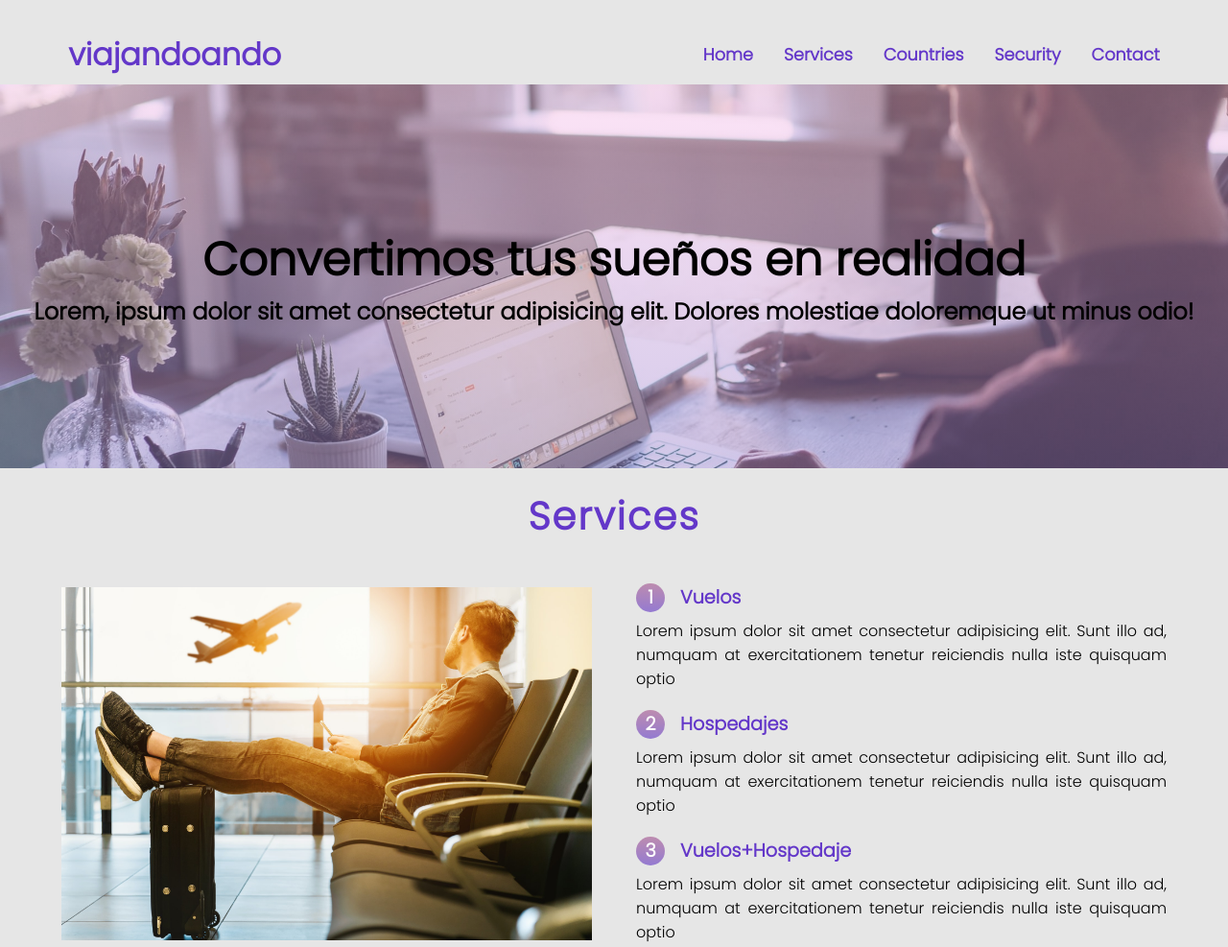
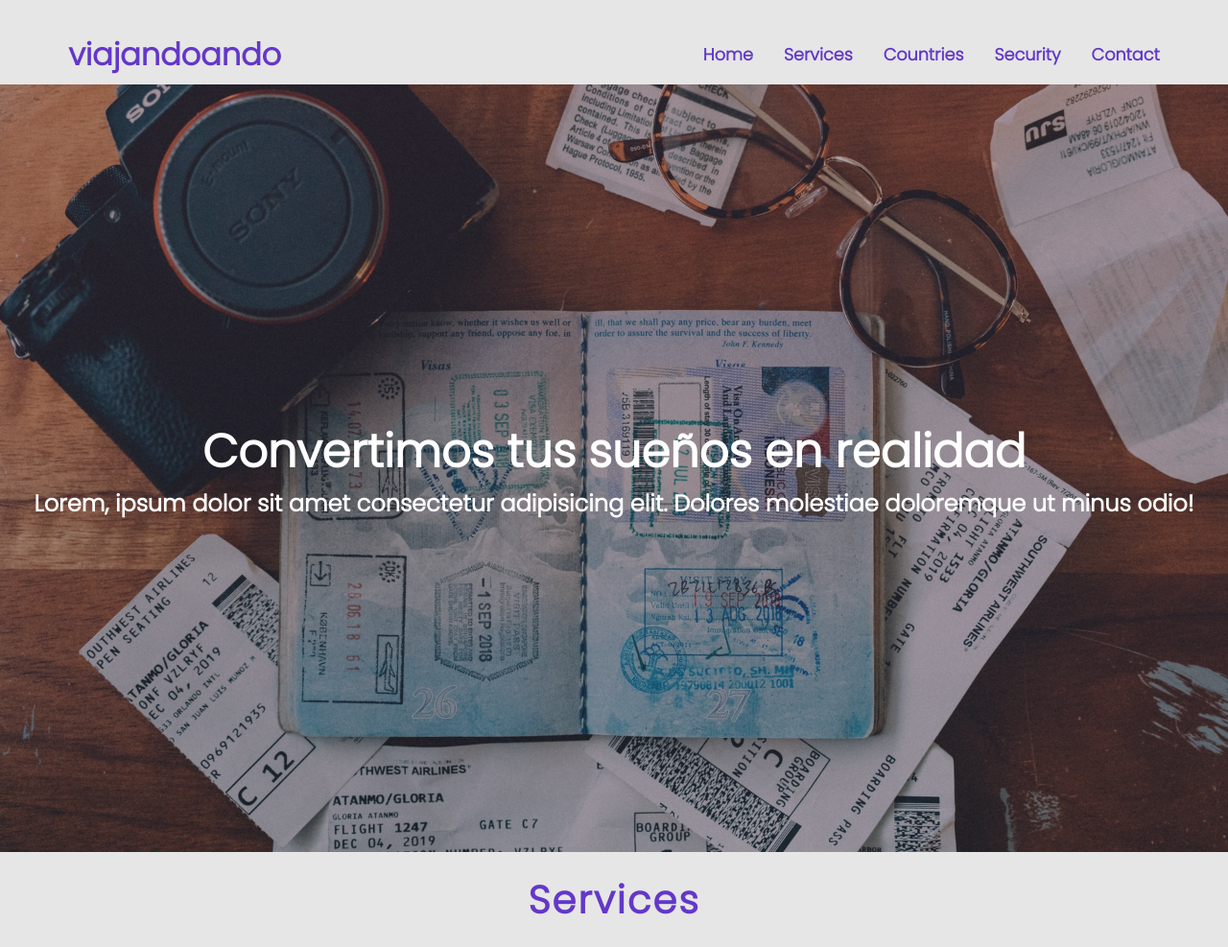
Before and after one commit to joshuatovarn/viajandoando, a plain HTML site: page INDEX.HTML in a window 1280 px wide. Shown: the top 987 px of the page at 96% size. Drawn offline with Linux system fonts and the light colour scheme; a script that the page names is missing.

Commit message:
hero image

```diff
--- a/INDEX.HTML
+++ b/INDEX.HTML
@@ -45,7 +45,7 @@
 
     <section id="home" class="home">
         <article class="hero-image"
-            style="--hero-image: linear-gradient(to top, rgba(161, 140, 209, 0.466) 0%, rgba(251, 194, 235, 0.445) 100%), url(/img/portada.jpg); --hero-attachment: fixed;">
+            style="--hero-image: linear-gradient(to top, rgba(50, 45, 59, 0.411) 0%, rgba(75, 52, 67, 0.445) 100%), url(/viajandoando/img/convertkit-QMU1z6ReS5A-unsplash.jpg); --hero-attachment: fixed;">
             <aside class="hero-image-opacity" style="--hero-opacity-color: var(--black-alpha-color);">
                 <div class="hero-image-content">
                     <h2 class="title" style="--hero-text-color:var(--white-color);">Convertimos tus sueños en realidad
--- a/css/STYLE.CSS
+++ b/css/STYLE.CSS
@@ -43,7 +43,7 @@ html {
 
 .title {
     font-size: 3rem;
-    color: var(--black-color);
+    color: var(--white-color);
     text-align: center;
 }
 
@@ -51,7 +51,7 @@ html {
     text-align: center;
     font-weight: bold;
     font-size: 1.5rem;
-    color: var(--black-color);
+    color: var(--white-color);
 }
 
 .texts {
@@ -70,7 +70,7 @@ html {
 
 .hero-image-opacity {
     width: 100%;
-    min-height: 50vh;
+    min-height: 100vh;
     display: flex;
     justify-content: center;
     align-items: center;
```
Also changed, not shown: img/convertkit-QMU1z6ReS5A-unsplash.jpg (added).
